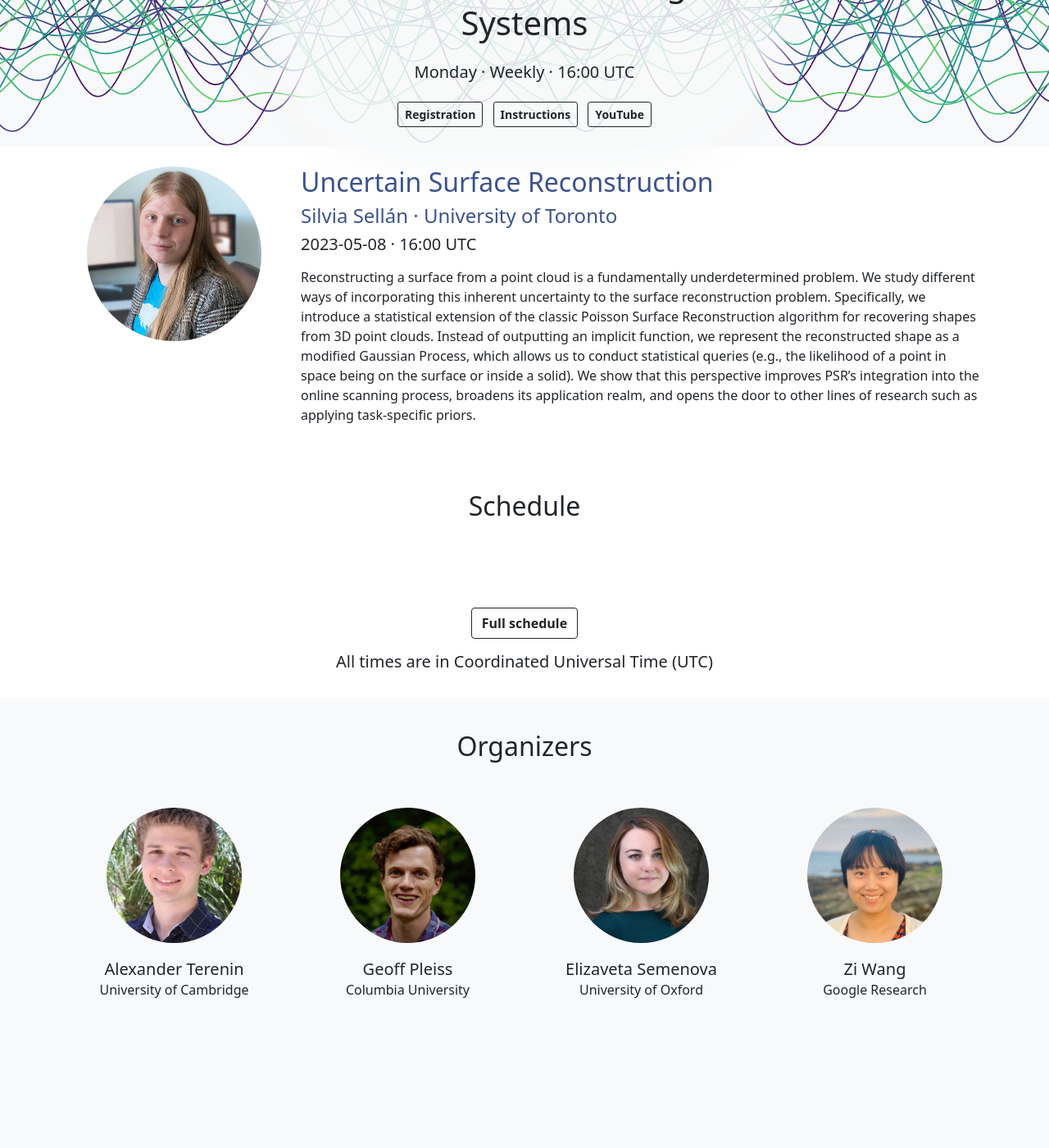
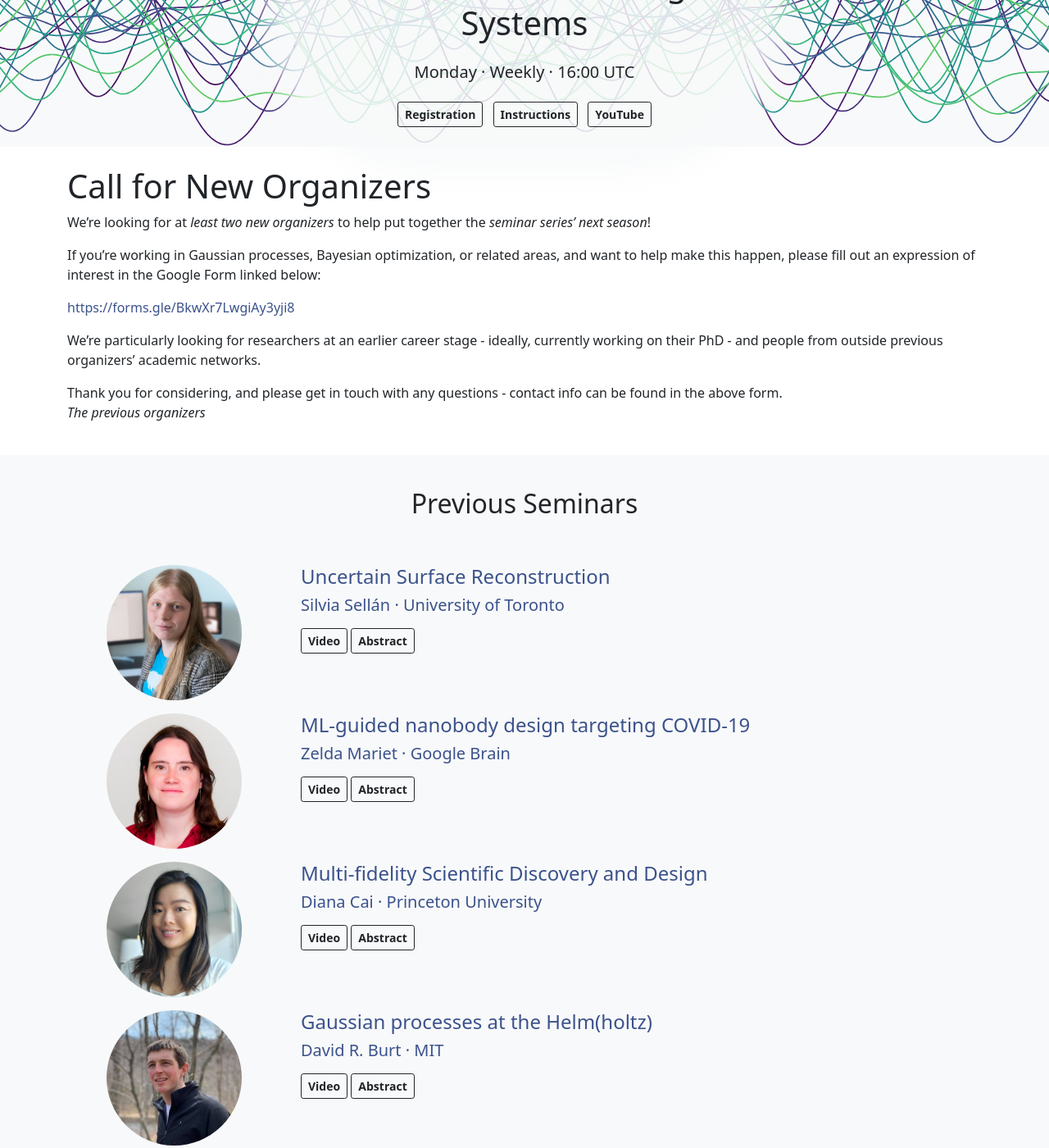
Before and after one commit to gp-seminar-series/gp-seminar-series.github.io, a Jekyll site: the page built from index.html, in a window 1280 px wide and 1400 px high, scrolled down 236 px. Shown: the whole window at 82% size. Built offline with Jekyll 4.4.1, drawn with Linux system fonts in a browser that asks for light colours; nearby versions of some CDN libraries; before the commit the page ends 1529 px from its top, so only the background shows below that; some of the changed text lies outside the part shown.

Commit message:
Update with history and add call for new organizers.

```diff
--- /dev/null
+++ b/call.md
@@ -0,0 +1,12 @@
+# Call for New Organizers
+
+We’re looking for at *least two new organizers* to help put together the *seminar series’ next season*!
+
+If you’re working in Gaussian processes, Bayesian optimization, or related areas, and want to help make this happen, please fill out an expression of interest in the Google Form linked below:
+
+[https://forms.gle/BkwXr7LwgiAy3yji8](https://forms.gle/BkwXr7LwgiAy3yji8)
+
+We’re particularly looking for researchers at an earlier career stage - ideally, currently working on their PhD - and people from outside previous organizers’ academic networks.
+
+Thank you for considering, and please get in touch with any questions - contact info can be found in the above form.
+_The previous organizers_
--- a/index.html
+++ b/index.html
@@ -11,27 +11,34 @@ image: /assets/banner.png
 </div>
 
 <div class="bg-white">
+<div id="call" class="container py-4">
+{% capture call %}{% include_relative call.md %}{% endcapture %}
+{{ call | remove_first: "---" | remove_first: "published: false" | remove_first: "---" | markdownify }}
+</div>
+</div>
+
+<!-- <div class="bg-white">
 <div id="seminar" class="container py-4">
 {% capture seminar %}{% include_relative seminar.html %}{% endcapture %}
 {{ seminar | remove_first: "---" | remove_first: "published: false" | remove_first: "---" }}
 </div>
-</div>
+</div> -->
 
-<!-- <div class="bg-light">
+<div class="bg-light">
 <div id="previous" class="container py-4">
 {% capture previous %}{% include_relative previous.html %}{% endcapture %}
 {{ previous | remove_first: "---" | remove_first: "published: false" | remove_first: "---" }}
 </div>
-</div> -->
+</div>
 
-<div class="bg-white">
+<!-- <div class="bg-white">
 <div id="schedule" class="container py-4">
 {% capture schedule %}{% include_relative schedule.html %}{% endcapture %}
 {{ schedule | remove_first: "---" | remove_first: "published: false" | remove_first: "---" }}
 </div>
-</div>
+</div> -->
 
-<div class="bg-light">
+<div class="bg-white">
 <div class="container py-4">
 {% capture organizers %}{% include_relative organizers.html %}{% endcapture %}
 {{ organizers | remove_first: "---" | remove_first: "published: false" | remove_first: "---" }}
--- a/previous.html
+++ b/previous.html
@@ -7,7 +7,7 @@ published: false
 
 {% capture now %}{{ "now" | date: "%s" | plus: 0 }}{% endcapture %}
 {% assign counter = 0 %}
-{% for post in site.categories.current %}
+{% for post in site.categories.archive %}
     {% capture date %}{{ post.date | date: "%s" | plus: )}}{% endcapture %}
     {% if date < now %}
         {% assign default_image_url = post.path | remove_first: "_posts/" | remove_first: "current/" | remove_first: "archive/" | replace: ".md", ".jpg" | prepend: "assets/speakers/" %}
```
Also changed, not shown: _posts/archive/2023-05-08-silvia-sellan.md (renamed from _posts/current/2023-05-08-silvia-sellan.md, +1 -1 lines), _posts/archive/2023-03-13-jacob-gardner.md (renamed from _posts/current/2023-03-13-jacob-gardner.md), _posts/archive/2023-03-20-esther-rolf.md (renamed from _posts/current/2023-03-20-esther-rolf.md), _posts/archive/2023-03-27-ben-adlam.md (renamed from _posts/current/2023-03-27-ben-adlam.md), _posts/archive/2023-04-03-david-burt.md (renamed from _posts/current/2023-04-03-david-burt.md), _posts/archive/2023-04-17-diana-cai.md (renamed from _posts/current/2023-04-17-diana-cai.md), _posts/archive/2023-04-24-zelda-mariet.md (renamed from _posts/current/2023-04-24-zelda-mariet.md).
